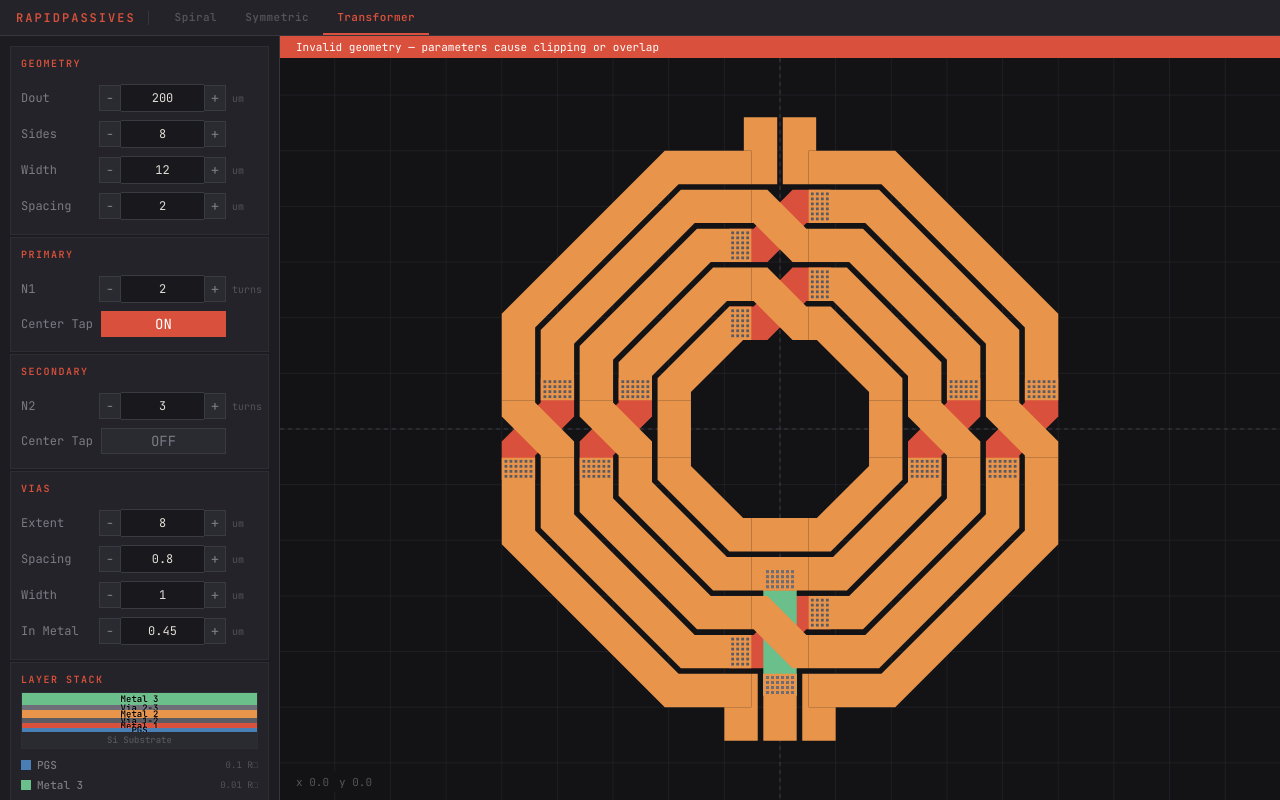
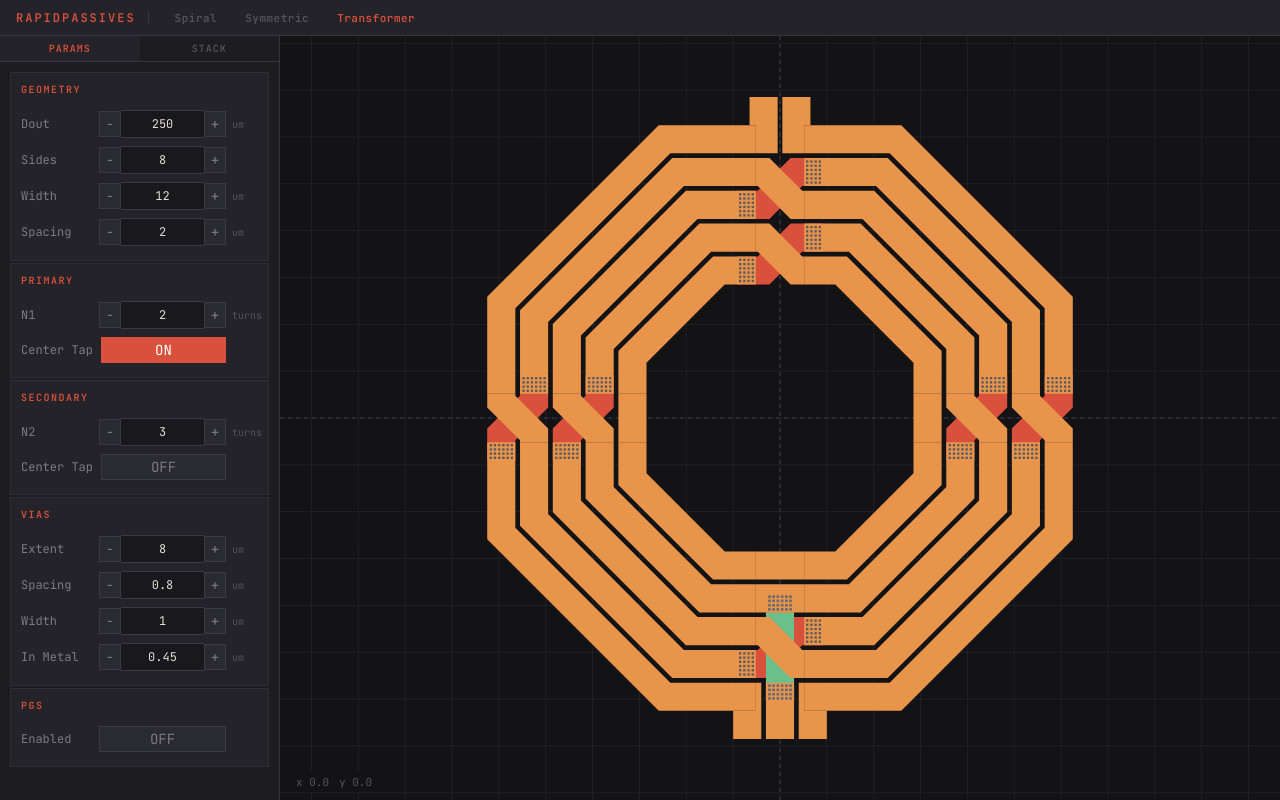
Before and after one commit to milanofthe/rapidpassives, a SvelteKit app in the folder web/: page /symmetric-transformer in a window 1280 px wide. Built offline with nearby package versions, Linux system fonts and the light colour scheme.

Commit message:
move stack settings to sidebar tab, add PGS params to all geometries, fix tab highlight and transformer defaults

```diff
--- a/web/src/lib/components/GeometryEditor.svelte
+++ b/web/src/lib/components/GeometryEditor.svelte
@@ -4,17 +4,32 @@
 	import LayoutViewer from './LayoutViewer.svelte';
 	import type { Snippet } from 'svelte';
 
-	let { layers, sidebar, valid = true, renderOpts }: {
+	let { layers, sidebar, stackPanel, valid = true, renderOpts }: {
 		layers: LayerMap;
 		sidebar: Snippet;
+		stackPanel?: Snippet;
 		valid?: boolean;
 		renderOpts?: RenderOptions;
 	} = $props();
+
+	let activeTab = $state<'params' | 'stack'>('params');
 </script>
 
 <div class="workspace">
 	<aside class="sidebar">
-		{@render sidebar()}
+		{#if stackPanel}
+			<div class="sidebar-tabs">
+				<button class="stab" class:active={activeTab === 'params'} onclick={() => activeTab = 'params'}>Params</button>
+				<button class="stab" class:active={activeTab === 'stack'} onclick={() => activeTab = 'stack'}>Stack</button>
+			</div>
+		{/if}
+		<div class="sidebar-content">
+			{#if activeTab === 'params'}
+				{@render sidebar()}
+			{:else if stackPanel}
+				{@render stackPanel()}
+			{/if}
+		</div>
 	</aside>
 	<div class="main-area">
 		{#if !valid}
@@ -36,6 +51,40 @@
 		min-width: 280px;
 		border-right: 1px solid var(--border);
 		background: var(--bg);
+		display: flex;
+		flex-direction: column;
+	}
+	.sidebar-tabs {
+		display: flex;
+		flex-shrink: 0;
+		border-bottom: 1px solid var(--border);
+	}
+	.stab {
+		flex: 1;
+		padding: 6px 0;
+		font-size: 10px;
+		font-family: var(--font-mono);
+		font-weight: 600;
+		letter-spacing: 1px;
+		text-transform: uppercase;
+		background: var(--bg);
+		color: var(--text-dim);
+		border: none;
+		cursor: pointer;
+		transition: color 0.15s, background 0.15s;
+	}
+	.stab:hover {
+		color: var(--text-muted);
+		background: var(--bg-surface);
+	}
+	.stab.active {
+		color: var(--accent);
+		background: var(--bg-surface);
+	}
+	.sidebar-content {
+		flex: 1;
+		overflow-y: auto;
+		min-height: 0;
 	}
 	.main-area {
 		flex: 1;
--- a/web/src/routes/+layout.svelte
+++ b/web/src/routes/+layout.svelte
@@ -82,15 +82,13 @@
 		letter-spacing: 0.5px;
 		color: var(--text-dim);
 		text-decoration: none;
-		border-bottom: 2px solid transparent;
-		transition: color 0.15s, border-color 0.15s;
+		transition: color 0.15s;
 	}
 	.tab:hover {
 		color: var(--text-muted);
 	}
 	.tab.active {
 		color: var(--accent);
-		border-bottom-color: var(--accent);
 	}
 	main {
 		flex: 1;
--- a/web/src/routes/symmetric-transformer/+page.svelte
+++ b/web/src/routes/symmetric-transformer/+page.svelte
@@ -1,7 +1,8 @@
 <script lang="ts">
 	import '$lib/components/fields.css';
-	import type { SymmetricTransformerParams, LayerMap } from '$lib/geometry/types';
+	import type { SymmetricTransformerParams, PgsParams, LayerMap } from '$lib/geometry/types';
 	import { buildSymmetricTransformer, isSymmetricTransformerValid } from '$lib/geometry/symmetric_transformer';
+	import { pgs4 } from '$lib/geometry/utils';
 	import { createDefaultStack, stackToColorMap, stackToVisibleSet } from '$lib/stack/types';
 	import GeometryEditor from '$lib/components/GeometryEditor.svelte';
 	import ParamSidebar from '$lib/components/ParamSidebar.svelte';
@@ -9,18 +10,29 @@
 	import { nudgeValue, parseInput } from '$lib/components/fields';
 
 	let p = $state<SymmetricTransformerParams>({
-		Dout: 200, N1: 2, N2: 3, sides: 8, width: 12, spacing: 2,
+		Dout: 250, N1: 2, N2: 3, sides: 8, width: 12, spacing: 2,
 		center_tap_primary: true, center_tap_secondary: false,
 		via_extent: 8, via_spacing: 0.8, via_width: 1, via_in_metal: 0.45,
 	});
+
+	let pgsP = $state<PgsParams>({ enabled: false, D: 270, width: 4, spacing: 2 });
+	let stack = $state(createDefaultStack());
 
 	function set(k: keyof SymmetricTransformerParams, v: any) { p = { ...p, [k]: v }; }
 	function nud(k: keyof SymmetricTransformerParams, s: number, mn?: number, mx?: number) { set(k, nudgeValue(p[k] as number, s, mn, mx)); }
 	function inp(k: keyof SymmetricTransformerParams, e: Event) { const v = parseInput(e); if (v !== null) set(k, v); }
 
-	let stack = $state(createDefaultStack());
+	function setPgs(k: keyof PgsParams, v: any) { pgsP = { ...pgsP, [k]: v }; }
+	function nudPgs(k: keyof PgsParams, s: number, mn?: number, mx?: number) { setPgs(k, nudgeValue(pgsP[k] as number, s, mn, mx)); }
+	function inpPgs(k: keyof PgsParams, e: Event) { const v = parseInput(e); if (v !== null) setPgs(k, v); }
 
-	let layers = $derived.by<LayerMap>(() => { try { return buildSymmetricTransformer({ ...p }); } catch { return {}; } });
+	let layers = $derived.by<LayerMap>(() => {
+		try {
+			const l = buildSymmetricTransformer({ ...p });
+			if (pgsP.enabled) l.pgs = pgs4(pgsP.D, pgsP.width, pgsP.spacing);
+			return l;
+		} catch { return {}; }
+	});
 	let valid = $derived(isSymmetricTransformerValid({ ...p }));
 	let renderOpts = $derived({ colorOverrides: stackToColorMap(stack), visibleLayers: stackToVisibleSet(stack) });
 </script>
@@ -48,9 +60,19 @@
 				<div class="f"><span>Width</span><div class="fi"><button onclick={() => nud('via_width',-0.1,0.1)}>-</button><input type="number" value={p.via_width} oninput={e => inp('via_width',e)}/><button onclick={() => nud('via_width',0.1,0.1)}>+</button><em>um</em></div></div>
 				<div class="f"><span>In Metal</span><div class="fi"><button onclick={() => nud('via_in_metal',-0.05,0)}>-</button><input type="number" value={p.via_in_metal} oninput={e => inp('via_in_metal',e)}/><button onclick={() => nud('via_in_metal',0.05,0)}>+</button><em>um</em></div></div>
 			</div>
-			<div class="param-section">
-				<StackView bind:stack />
+			<div class="param-section"><h4>PGS</h4>
+				<div class="f"><span>Enabled</span><div class="fi"><button class="toggle-btn" class:active={pgsP.enabled} onclick={() => setPgs('enabled', !pgsP.enabled)}>{pgsP.enabled ? 'ON' : 'OFF'}</button><em></em></div></div>
+				{#if pgsP.enabled}
+					<div class="f"><span>Diameter</span><div class="fi"><button onclick={() => nudPgs('D',-1,1)}>-</button><input type="number" value={pgsP.D} oninput={e => inpPgs('D',e)}/><button onclick={() => nudPgs('D',1,1)}>+</button><em>um</em></div></div>
+					<div class="f"><span>Width</span><div class="fi"><button onclick={() => nudPgs('width',-0.5,0.1)}>-</button><input type="number" value={pgsP.width} oninput={e => inpPgs('width',e)}/><button onclick={() => nudPgs('width',0.5,0.1)}>+</button><em>um</em></div></div>
+					<div class="f"><span>Spacing</span><div class="fi"><button onclick={() => nudPgs('spacing',-0.5,0.1)}>-</button><input type="number" value={pgsP.spacing} oninput={e => inpPgs('spacing',e)}/><button onclick={() => nudPgs('spacing',0.5,0.1)}>+</button><em>um</em></div></div>
+				{/if}
 			</div>
 		</ParamSidebar>
 	{/snippet}
+	{#snippet stackPanel()}
+		<div style="padding: 10px; display: flex; flex-direction: column; gap: 2px;">
+			<div class="param-section"><StackView bind:stack /></div>
+		</div>
+	{/snippet}
 </GeometryEditor>
```
Also changed, not shown: web/src/lib/geometry/types.ts (+7 -0 lines), web/src/routes/spiral/+page.svelte (+27 -4 lines), web/src/routes/symmetric-inductor/+page.svelte (+27 -5 lines).
